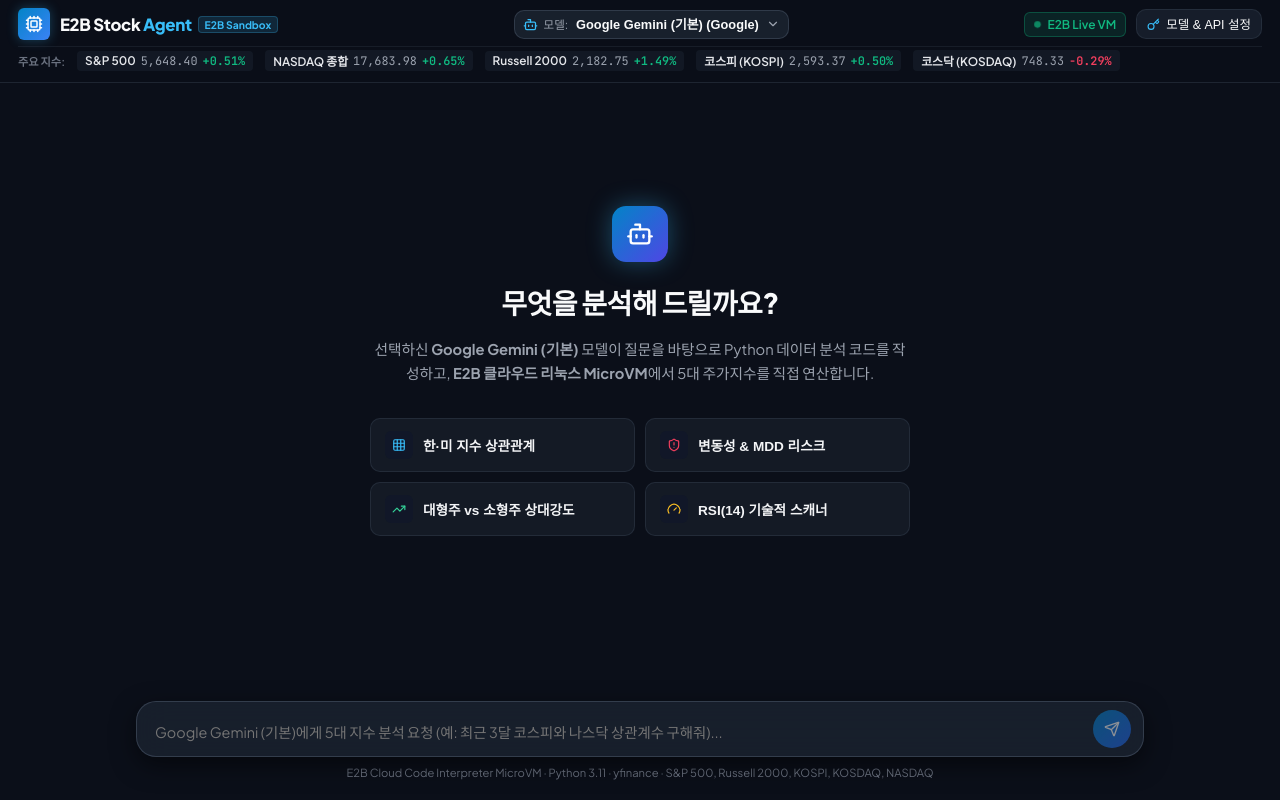
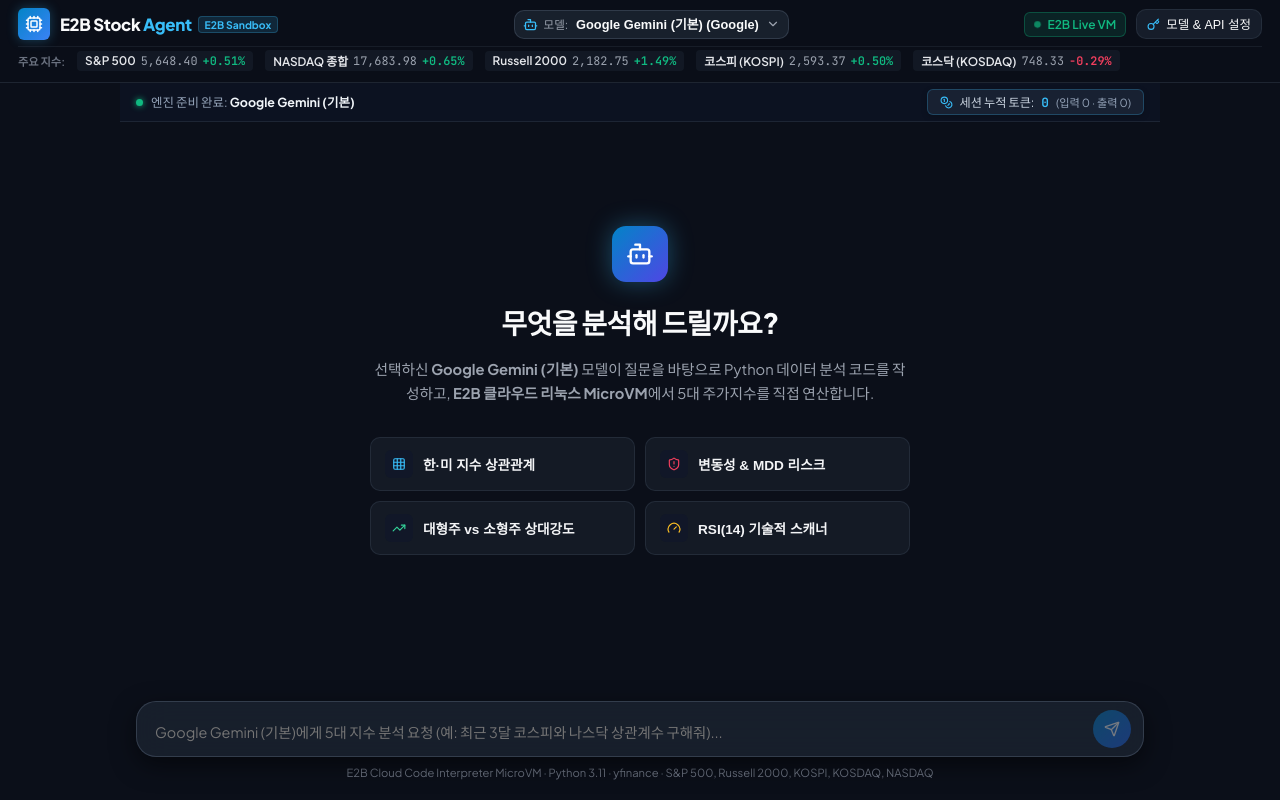
Before and after one commit to shoman2/prj-e2b-stock-agent, a Next.js app: page / in a window 1280 px wide. Built offline with nearby package versions, Linux system fonts and the light colour scheme.

Commit message:
feat: add Stop generation button and real-time token usage metrics

```diff
--- a/src/app/api/agent/analyze/route.ts
+++ b/src/app/api/agent/analyze/route.ts
@@ -75,14 +75,14 @@
    plt.show()
 6. Output ONLY executable Python code within \`\`\`python code block. No explanation outside the code block.`;
 
-    const rawGeneratedCode = await callLLM({
+    const codeGenResult = await callLLM({
       model,
       apiKey: userModelKey,
       systemPrompt: codeGenSystemPrompt,
       userPrompt: `User question: "${prompt}". Generate Python code to analyze and plot this.`,
     });
 
-    const pythonCode = extractPythonCode(rawGeneratedCode);
+    const pythonCode = extractPythonCode(codeGenResult.text);
 
     // 4. 2단계: 실제 E2B 클라우드 샌드박스(MicroVM) 생성 및 코드 실행
     let sandbox: any = null;
@@ -152,7 +152,7 @@
 Strictly rely on the actual calculated numbers from the sandbox execution. Do NOT output raw unformatted text blocks.`;
 
     const combinedOutput = stdoutLogs.join('\n');
-    const finalReport = await callLLM({
+    const reportResult = await callLLM({
       model,
       apiKey: userModelKey,
       systemPrompt: reportSystemPrompt,
@@ -160,11 +160,16 @@
     });
 
     const executionTimeMs = Date.now() - startTime;
+    const tokenUsage = {
+      promptTokens: (codeGenResult.usage?.promptTokens || 0) + (reportResult.usage?.promptTokens || 0),
+      completionTokens: (codeGenResult.usage?.completionTokens || 0) + (reportResult.usage?.completionTokens || 0),
+      totalTokens: (codeGenResult.usage?.totalTokens || 0) + (reportResult.usage?.totalTokens || 0),
+    };
 
     return NextResponse.json({
       success: true,
       isMock: false,
-      agentInsight: finalReport,
+      agentInsight: reportResult.text,
       charts,
       sandboxId,
       logs: {
@@ -173,6 +178,7 @@
       },
       generatedCode: pythonCode,
       executionTimeMs,
+      tokenUsage,
       model,
     });
   } catch (error: any) {
--- a/src/components/ChatInterface.tsx
+++ b/src/components/ChatInterface.tsx
@@ -8,7 +8,8 @@
   IndexInfo,
   AIModelOption,
   AI_MODELS,
-  ExecutionResult
+  ExecutionResult,
+  TokenUsage
 } from '@/lib/types';
 import {
   Send,
@@ -27,7 +28,9 @@
   Grid,
   ShieldAlert,
   TrendingUp,
-  Gauge
+  Gauge,
+  Square,
+  Coins
 } from 'lucide-react';
 
 interface ChatInterfaceProps {
@@ -78,8 +81,16 @@
   const [copiedCodeId, setCopiedCodeId] = useState<string | null>(null);
   const [modalImage, setModalImage] = useState<string | null>(null);
 
+  // 세션 전체 누적 토큰 사용량
+  const [sessionTokens, setSessionTokens] = useState<TokenUsage>({
+    promptTokens: 0,
+    completionTokens: 0,
+    totalTokens: 0,
+  });
+
   const messagesEndRef = useRef<HTMLDivElement>(null);
   const textareaRef = useRef<HTMLTextAreaElement>(null);
+  const abortControllerRef = useRef<AbortController | null>(null);
 
   const currentModelInfo = AI_MODELS.find((m) => m.id === selectedModel) || AI_MODELS[0];
   const currentModelKey = modelKeys[currentModelInfo.provider.toLowerCase()] || '';
@@ -96,6 +107,23 @@
   useEffect(() => {
     scrollToBottom();
   }, [messages, loading]);
+
+  // 실행 정지 (Stop / Abort) 처리
+  const handleStop = () => {
+    if (abortControllerRef.current) {
+      abortControllerRef.current.abort();
+      abortControllerRef.current = null;
+    }
+    setLoading(false);
+    const stopMessage: ChatMessage = {
+      id: `stopped-${Date.now()}`,
+      role: 'assistant',
+      content: '🛑 **사용자 요청으로 실행이 중단되었습니다.** (E2B 샌드박스 및 AI 생성 취소)',
+      model: currentModelInfo.name,
+      timestamp: new Date().toLocaleTimeString([], { hour: '2-digit', minute: '2-digit' }),
+    };
+    setMessages((prev) => [...prev, stopMessage]);
+  };
 
   // 전송 처리
   const handleSend = async (overridePrompt?: string, presetId?: string) => {
@@ -118,10 +146,14 @@
     setInput('');
     setLoading(true);
 
+    const controller = new AbortController();
+    abortControllerRef.current = controller;
+
     try {
       const res = await fetch('/api/agent/analyze', {
         method: 'POST',
         headers: { 'Content-Type': 'application/json' },
+        signal: controller.signal,
         body: JSON.stringify({
           prompt: textToSend,
           model: currentModelInfo.id,
@@ -132,6 +164,15 @@
 
       const data = await res.json();
 
+      // 토큰 사용량 누적 갱신
+      if (data.tokenUsage) {
+        setSessionTokens((prev) => ({
+          promptTokens: prev.promptTokens + (data.tokenUsage.promptTokens || 0),
+          completionTokens: prev.completionTokens + (data.tokenUsage.completionTokens || 0),
+          totalTokens: prev.totalTokens + (data.tokenUsage.totalTokens || 0),
+        }));
+      }
+
       const assistantMessage: ChatMessage = {
         id: `assistant-${Date.now()}`,
         role: 'assistant',
@@ -141,6 +182,7 @@
         sandboxId: data.sandboxId,
         logs: data.logs,
         executionTimeMs: data.executionTimeMs,
+        tokenUsage: data.tokenUsage,
         model: currentModelInfo.name,
         isMock: false,
         timestamp: new Date().toLocaleTimeString([], { hour: '2-digit', minute: '2-digit' }),
@@ -148,6 +190,10 @@
 
       setMessages((prev) => [...prev, assistantMessage]);
     } catch (err: any) {
+      if (err.name === 'AbortError') {
+        // handleStop()에서 중단 메시지를 생성했으므로 여기서는 무시
+        return;
+      }
       const errorMessage: ChatMessage = {
         id: `error-${Date.now()}`,
         role: 'assistant',
@@ -157,12 +203,18 @@
       };
       setMessages((prev) => [...prev, errorMessage]);
     } finally {
+      abortControllerRef.current = null;
       setLoading(false);
     }
   };
 
-  // 엔터키 핸들러
+  // 엔터키 및 Escape키 핸들러
   const handleKeyDown = (e: React.KeyboardEvent<HTMLTextAreaElement>) => {
+    if (e.key === 'Escape' && loading) {
+      e.preventDefault();
+      handleStop();
+      return;
+    }
     if (e.key === 'Enter' && !e.shiftKey) {
       e.preventDefault();
       handleSend();
@@ -186,6 +238,61 @@
       margin: '0 auto',
       position: 'relative'
     }}>
+      {/* Top Status & Token Usage Header Bar */}
+      <div style={{
+        display: 'flex',
+        alignItems: 'center',
+        justifyContent: 'space-between',
+        padding: '6px 16px',
+        borderBottom: '1px solid rgba(55, 65, 81, 0.4)',
+        background: 'rgba(15, 23, 42, 0.45)',
+        fontSize: '0.78rem',
+        color: '#94a3b8',
+        flexWrap: 'wrap',
+        gap: 8
+      }}>
+        <div style={{ display: 'flex', alignItems: 'center', gap: 8 }}>
+          <div style={{
+            width: 7,
+            height: 7,
+            borderRadius: '50%',
+            background: loading ? '#f59e0b' : '#10b981',
+            boxShadow: loading ? '0 0 8px #f59e0b' : '0 0 6px #10b981',
+            transition: 'all 0.2s ease'
+          }} />
+          <span>
+            {loading ? (
+              <span style={{ color: '#f59e0b', fontWeight: 600 }}>E2B 연산 및 코드 실행 진행 중...</span>
+            ) : (
+              <span>엔진 준비 완료: <strong style={{ color: '#f1f5f9' }}>{currentModelInfo.name}</strong></span>
+            )}
+          </span>
+        </div>
+
+        {/* Real-time Session Token Usage Badge */}
+        <div style={{
+          display: 'flex',
+          alignItems: 'center',
+          gap: 7,
+          background: 'rgba(30, 41, 59, 0.7)',
+          padding: '3px 12px',
+          borderRadius: 'var(--radius-sm)',
+          border: '1px solid rgba(56, 189, 248, 0.25)',
+          boxShadow: '0 2px 6px rgba(0,0,0,0.2)'
+        }}>
+          <Coins size={13} color="#38bdf8" />
+          <span style={{ color: '#cbd5e1', fontSize: '0.76rem' }}>
+            세션 누적 토큰:
+          </span>
+          <strong style={{ color: '#38bdf8', fontFamily: 'var(--font-mono)', fontSize: '0.8rem' }}>
+            {sessionTokens.totalTokens.toLocaleString()}
+          </strong>
+          <span style={{ fontSize: '0.7rem', color: '#94a3b8' }}>
+            (입력 {sessionTokens.promptTokens.toLocaleString()} · 출력 {sessionTokens.completionTokens.toLocaleString()})
+          </span>
+        </div>
+      </div>
+
       {/* Messages Scroll Area */}
       <div style={{
         flex: 1,
@@ -379,6 +486,29 @@
                         </span>
                       </>
                     )}
+                    {msg.tokenUsage && (
+                      <>
+                        <span>·</span>
+                        <span style={{
+                          display: 'flex',
+                          alignItems: 'center',
+                          gap: 4,
+                          color: '#38bdf8',
+                          background: 'rgba(56, 189, 248, 0.1)',
+                          padding: '1px 6px',
+                          borderRadius: 4,
+                          border: '1px solid rgba(56, 189, 248, 0.2)',
+                          fontFamily: 'var(--font-mono)',
+                          fontSize: '0.72rem'
+                        }}>
+                          <Coins size={11} color="#38bdf8" />
+                          <span>{msg.tokenUsage.totalTokens.toLocaleString()} 토큰</span>
+                          <span style={{ color: '#94a3b8', fontSize: '0.67rem' }}>
+                            (입 {msg.tokenUsage.promptTokens} / 출 {msg.tokenUsage.completionTokens})
+                          </span>
+                        </span>
+                      </>
+                    )}
                     {msg.isMock && (
                       <span style={{ color: '#f59e0b', fontWeight: 600 }}>[Demo VM]</span>
                     )}
@@ -529,7 +659,7 @@
           );
         })}
 
-        {/* Loading Spinner Indicator */}
+        {/* Loading Spinner Indicator with Stop Button */}
         {loading && (
           <div style={{ display: 'flex', gap: 12, alignItems: 'flex-start' }}>
             <div style={{
@@ -545,20 +675,53 @@
               <Bot size={17} color="#ffffff" />
             </div>
             <div style={{
-              padding: '14px 18px',
+              padding: '12px 18px',
               borderRadius: '4px 18px 18px 18px',
-              background: 'rgba(17, 24, 39, 0.75)',
-              border: '1px solid var(--border-color)',
+              background: 'rgba(17, 24, 39, 0.85)',
+              border: '1px solid rgba(56, 189, 248, 0.3)',
+              boxShadow: '0 4px 16px rgba(0, 0, 0, 0.3)',
               display: 'flex',
               alignItems: 'center',
-              gap: 10,
+              justifyContent: 'space-between',
+              gap: 16,
               fontSize: '0.85rem',
-              color: '#38bdf8'
+              color: '#38bdf8',
+              maxWidth: '85%'
             }}>
+              <div style={{ display: 'flex', alignItems: 'center', gap: 10 }}>
                 <span className="pulse-dot" style={{ backgroundColor: '#38bdf8' }} />
                 <span>
-                <strong>{currentModelInfo.name}</strong>가 E2B 클라우드 샌드박스에서 파이썬 코드를 실행 중입니다...
+                  <strong>{currentModelInfo.name}</strong>가 E2B 샌드박스에서 파이썬 코드를 실행 중입니다...
                 </span>
+              </div>
+              <button
+                onClick={handleStop}
+                style={{
+                  display: 'flex',
+                  alignItems: 'center',
+                  gap: 5,
+                  background: 'rgba(239, 68, 68, 0.15)',
+                  border: '1px solid rgba(239, 68, 68, 0.4)',
+                  color: '#f87171',
+                  borderRadius: 6,
+                  padding: '4px 10px',
+                  fontSize: '0.78rem',
+                  fontWeight: 600,
+                  cursor: 'pointer',
+                  transition: 'all 0.15s ease',
+                  flexShrink: 0
+                }}
+                onMouseEnter={(e) => {
+                  (e.currentTarget as HTMLElement).style.background = 'rgba(239, 68, 68, 0.25)';
+                }}
+                onMouseLeave={(e) => {
+                  (e.currentTarget as HTMLElement).style.background = 'rgba(239, 68, 68, 0.15)';
+                }}
+                title="분석 실행 중단"
+              >
+                <Square size={11} fill="#f87171" />
+                <span>정지</span>
+              </button>
             </div>
           </div>
         )}
@@ -593,8 +756,7 @@
             value={input}
             onChange={(e) => setInput(e.target.value)}
             onKeyDown={handleKeyDown}
-            placeholder={`${currentModelInfo.name}에게 5대 지수 분석 요청 (예: 최근 3달 코스피와 나스닥 상관계수 구해줘)...`}
-            disabled={loading}
+            placeholder={loading ? "분석이 진행 중입니다... (Esc 또는 정지 버튼으로 중단 가능)" : `${currentModelInfo.name}에게 5대 지수 분석 요청 (예: 최근 3달 코스피와 나스닥 상관계수 구해줘)...`}
             style={{
               flex: 1,
               background: 'transparent',
@@ -610,21 +772,51 @@
             }}
           />
 
+          {loading ? (
+            <button
+              onClick={handleStop}
+              style={{
+                width: 38,
+                height: 38,
+                borderRadius: '50%',
+                padding: 0,
+                display: 'flex',
+                alignItems: 'center',
+                justifyContent: 'center',
+                flexShrink: 0,
+                background: 'linear-gradient(135deg, #ef4444 0%, #dc2626 100%)',
+                border: 'none',
+                color: '#ffffff',
+                cursor: 'pointer',
+                boxShadow: '0 0 14px rgba(239, 68, 68, 0.6)',
+                transition: 'all 0.15s ease'
+              }}
+              title="분석 실행 정지 (Stop)"
+            >
+              <Square size={14} fill="#ffffff" />
+            </button>
+          ) : (
             <button
               onClick={() => handleSend()}
-            disabled={loading || !input.trim()}
+              disabled={!input.trim()}
               className="btn-primary"
               style={{
                 width: 38,
                 height: 38,
                 borderRadius: '50%',
                 padding: 0,
+                display: 'flex',
+                alignItems: 'center',
                 justifyContent: 'center',
-              flexShrink: 0
+                flexShrink: 0,
+                cursor: !input.trim() ? 'not-allowed' : 'pointer',
+                opacity: !input.trim() ? 0.4 : 1,
               }}
+              title="메시지 전송"
             >
               <Send size={16} />
             </button>
+          )}
         </div>
 
         <div style={{
```
Also changed, not shown: src/lib/llm-caller.ts (+39 -4 lines), src/lib/types.ts (+8 -0 lines). Lines whose indentation alone changed are shown as unchanged.
